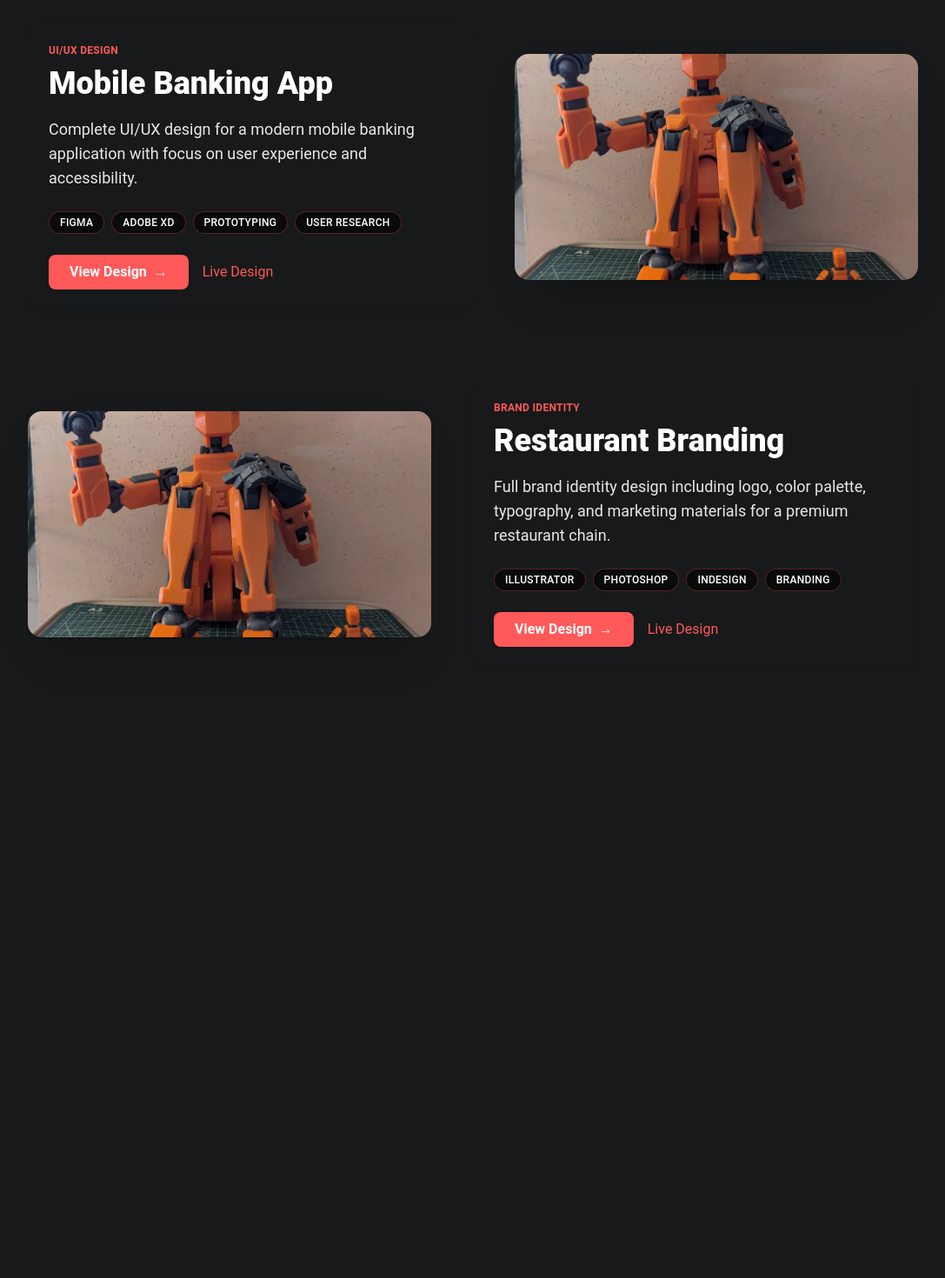
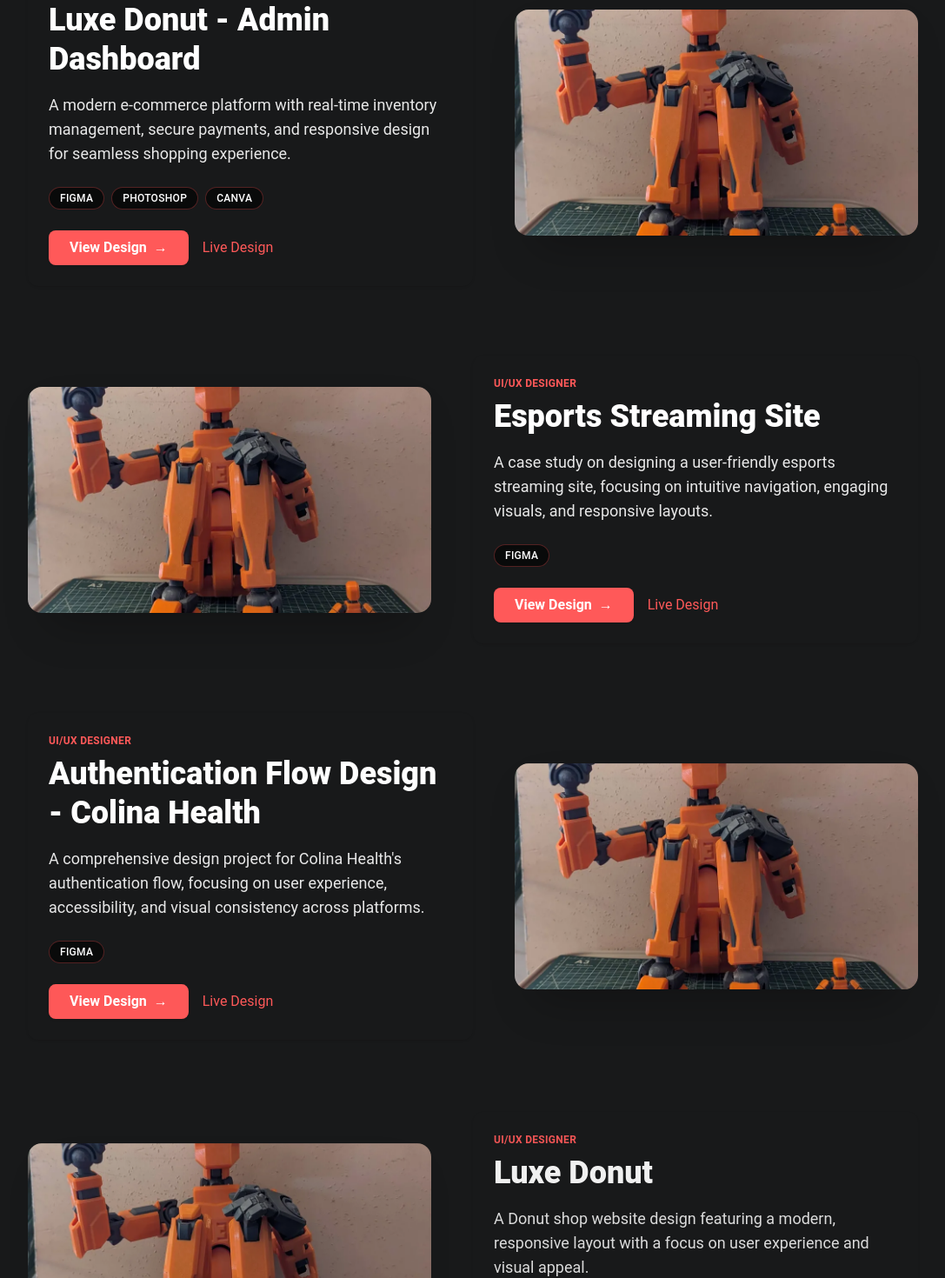
Before and after one commit to Redkuroo/smile-portfolio-v2, a Next.js app: page / in a window 1280 px wide. Shown: the part 3420-4890 px from the top of the page at 87% size, without its empty margins (96-1183 px from the left). Before the commit the page ends 4268 px from the top, so only its background shows below. Built offline with nearby package versions, Linux system fonts and the light colour scheme.

Commit message:
added projects

```diff
--- a/app/ProjectSection.js
+++ b/app/ProjectSection.js
@@ -16,38 +16,82 @@ const projectsData = [
     codeUrl: "#",
     demoUrl: "https://dresscan-landingpage.vercel.app/"
   },
+   {
+    id: 2,
+    category: "frontend",
+    type: "Frontend Developer",
+    title: "SMOvers Logistics Services",
+    description: "A logistics service website designed to streamline operations.",
+    techs: ["Next.js", "TailwindCSS", "React", "TypeScript"],
+    image: "/project-laptop.png",
+    codeUrl: "https://github.com/Redkuroo/smovers-website",
+    demoUrl: "https://smovers-website.vercel.app/"
+  },
   {
-    id: 2,
+    id: 3,
     category: "design",
     type: "UI/UX Designer",
-    title: "Luxe Donut - Admin dashboard",
+    title: "Luxe Donut - Admin Dashboard",
     description: "A modern e-commerce platform with real-time inventory management, secure payments, and responsive design for seamless shopping experience.",
     techs: ["Figma", "Photoshop", "Canva"],
     image: "/dummy.png",
     codeUrl: "https://www.behance.net/gallery/227072853/Luxe-Donut-Admin-dashboard",
-    demoUrl: "#"
-  },
-  {
-    id: 3,
-    category: "design",
-    type: "UI/UX Design",
-    title: "Mobile Banking App",
-    description: "Complete UI/UX design for a modern mobile banking application with focus on user experience and accessibility.",
-    techs: ["figma", "adobe xd", "prototyping", "user research"],
-    image: "/dummy.png",
-    codeUrl: "#",
-    demoUrl: "#"
+    demoUrl: "https://www.figma.com/design/lwoWEVzWzPD6tipb8Tpr58/Luxe-Donut?node-id=0-1&p=f&t=Kjbl9pwTwarALxUh-0"
   },
   {
     id: 4,
     category: "design",
-    type: "Brand Identity",
-    title: "Restaurant Branding",
-    description: "Full brand identity design including logo, color palette, typography, and marketing materials for a premium restaurant chain.",
-    techs: ["illustrator", "photoshop", "indesign", "branding"],
+    type: "UI/UX Designer",
+    title: "Esports Streaming Site",
+    description: "A case study on designing a user-friendly esports streaming site, focusing on intuitive navigation, engaging visuals, and responsive layouts.",
+    techs: ["Figma"],
     image: "/dummy.png",
-    codeUrl: "#",
-    demoUrl: "#"
+    codeUrl: "https://www.behance.net/gallery/227155627/Esports-Streaming-Site",
+    demoUrl: "https://www.figma.com/design/ySSWWEJMAtAzWjtsHcy7A6/Esports-Streaming-Website?t=Kjbl9pwTwarALxUh-0"
+  },
+  {
+    id: 5,
+    category: "design",
+    type: "UI/UX Designer",
+    title: "Authentication Flow Design - Colina Health",
+    description: "A comprehensive design project for Colina Health's authentication flow, focusing on user experience, accessibility, and visual consistency across platforms.",
+    techs: ["Figma"],
+    image: "/dummy.png",
+    codeUrl: "https://www.behance.net/gallery/227205371/Colina-Health-Authentication-Flow-Design",
+    demoUrl: "https://www.figma.com/design/jMjKvklrAU9Tg4h5Qv9vuG/Typography?node-id=15-156&p=f&t=Kjbl9pwTwarALxUh-0"
+  },
+   {
+    id: 6,
+    category: "design",
+    type: "UI/UX Designer",
+    title: "Luxe Donut",
+    description: "A Donut shop website design featuring a modern, responsive layout with a focus on user experience and visual appeal.",
+    techs: ["Figma"],
+    image: "/dummy.png",
+    codeUrl: "https://www.behance.net/gallery/228310555/Luxe-Donut",
+    demoUrl: "https://www.figma.com/design/lwoWEVzWzPD6tipb8Tpr58/Luxe-Donut?node-id=0-1&t=Kjbl9pwTwarALxUh-1"
+  },
+   {
+    id: 7,
+    category: "design",
+    type: "UI/UX Designer",
+    title: "Logistic Services - SMOVERS Landing Page",
+    description: "A landing page design for SMOVERS, a logistics service, showcasing their offerings with a clean, modern aesthetic and user-friendly navigation.",
+    techs: ["Figma"],
+    image: "/dummy.png",
+    codeUrl: "https://www.behance.net/gallery/230536442/Logistic-Services-Landing-Page-(SMOvers)",
+    demoUrl: "https://www.figma.com/design/ySSWWEJMAtAzWjtsHcy7A6/Esports-Streaming-Website?node-id=93-9315&t=Kjbl9pwTwarALxUh-0"
+  },
+  {
+    id: 8,
+    category: "design",
+    type: "UI/UX Designer",
+    title: "GO Plus Online Casino",
+    description: "A sleek online casino platform design featuring a modern interface, intuitive navigation, and engaging user experience.",
+    techs: ["Figma", "Photoshop", "Canva", "Adobe XD"],
+    image: "/dummy.png",
+    codeUrl: "https://www.behance.net/gallery/230618553/GO-PLUS-CASINO-UIUX-for-Online-Casino-Platform",
+    demoUrl: "https://www.figma.com/design/ySSWWEJMAtAzWjtsHcy7A6/Esports-Streaming-Website?node-id=93-9315&t=Kjbl9pwTwarALxUh-0"
   }
 ];
 
```
